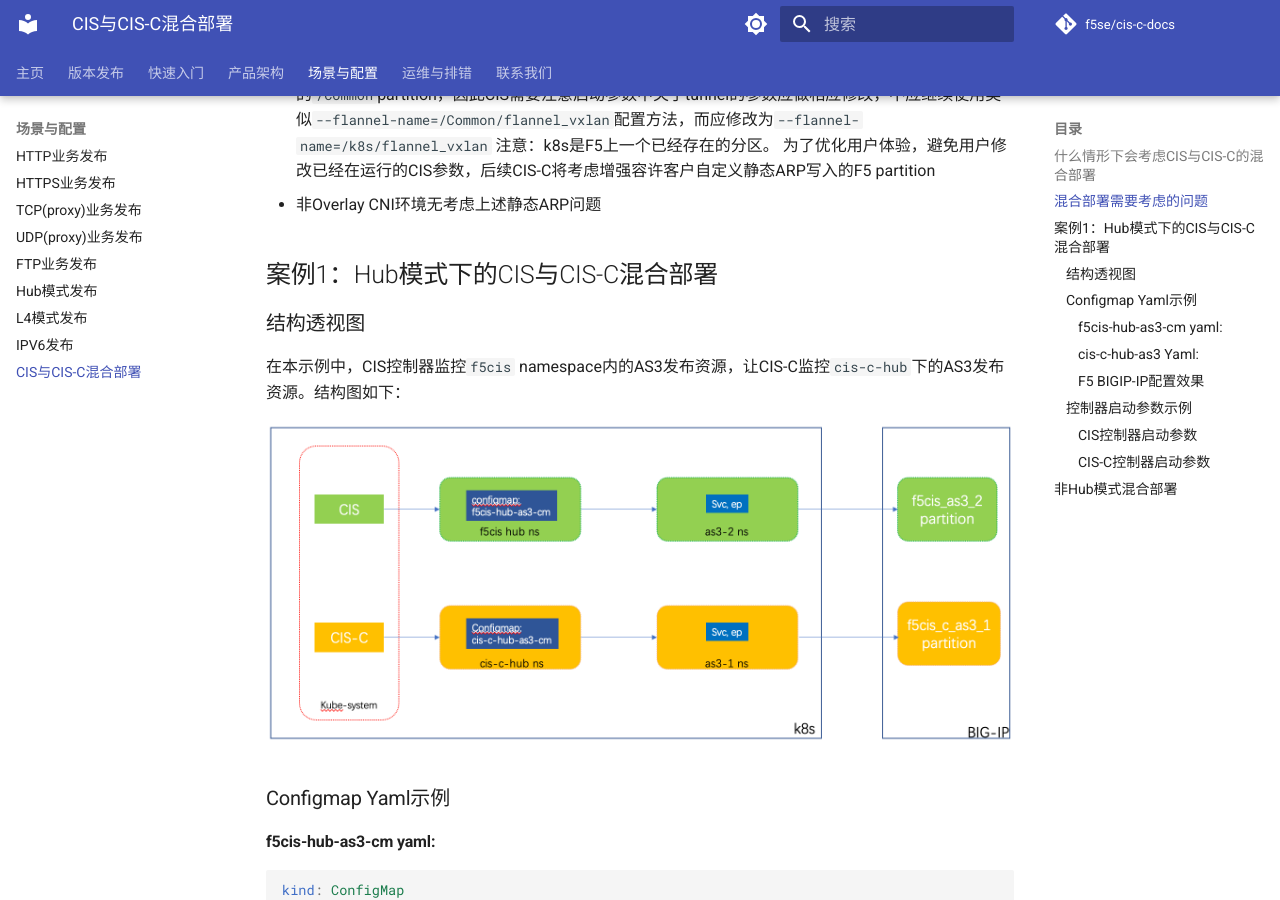
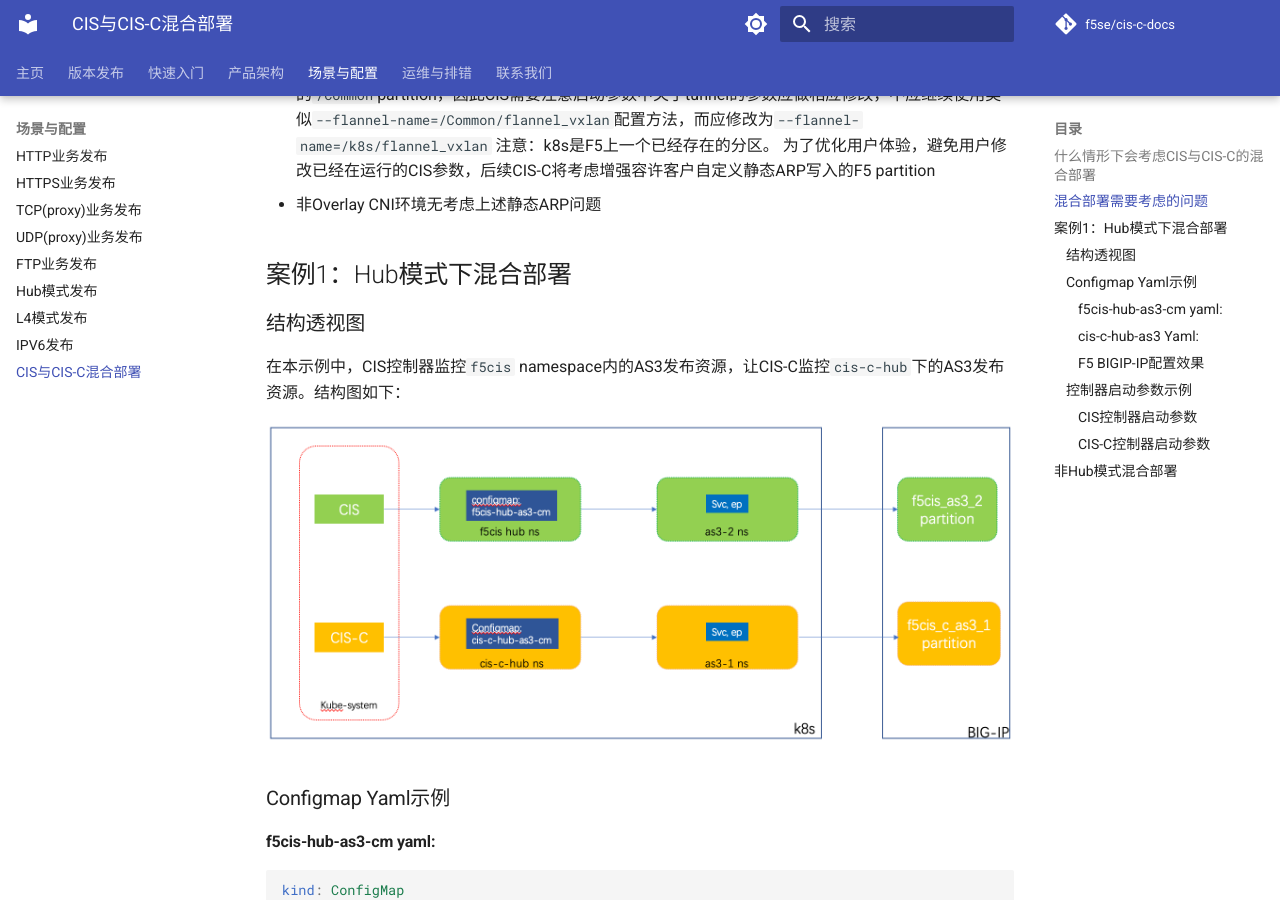
Before and after one commit to f5se/cis-c-docs, an MkDocs documentation site: the page built from docs/Use-Cases/cis-and-cis-c.md, in a window 1280 px wide and 900 px high, scrolled down 648 px. Built offline with MkDocs 1.6.1 and Material for MkDocs 9.7.7, drawn with Linux system fonts in a browser that asks for light colours; comment, search, counter and statistics services are not loaded.

Commit message:
ki and hybrid page format correct

```diff
--- a/docs/Use-Cases/cis-and-cis-c.md
+++ b/docs/Use-Cases/cis-and-cis-c.md
@@ -15,7 +15,7 @@
 
 
 
-## 案例1：Hub模式下的CIS与CIS-C混合部署
+## 案例1：Hub模式下混合部署
 
 ### 结构透视图
 
```
